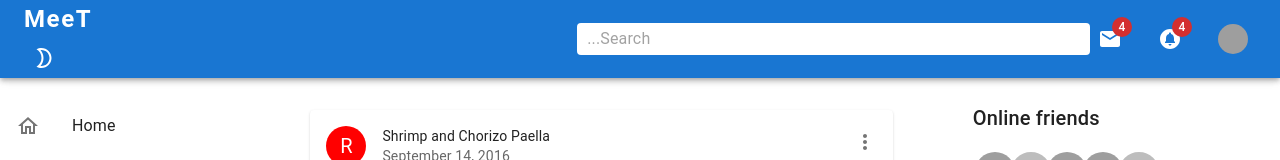
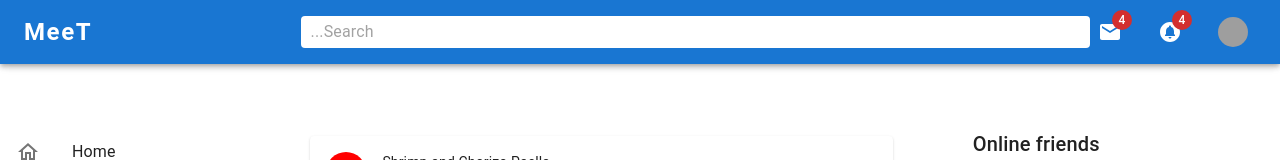
Before and after one commit to DevArtifacTs/mui-social-app-ui, a React (Create React App) app: page / in a window 1280 px wide. Shown: the top 160 px of the page. Built offline with nearby package versions, Linux system fonts and the light colour scheme; grey boxes are pictures that could not be loaded.

Commit message:
feat : implement drawer logic for append side left or right

```diff
--- a/src/App.js
+++ b/src/App.js
@@ -7,10 +7,13 @@ import Navbar from './components/Navbar'
 import { Box, Stack } from '@mui/material'
 import Add from './components/Add'
 import { createTheme, ThemeProvider } from '@mui/material/styles';
+import DrawerMenu from './components/DrawerMenu';
 
 function App() {
 
   const [mode, setMode] = useState('light')
+  const [sideBar, setSidebar] = useState(false)
+  const [rightBar, setRightBar] = useState(false)
 
   const darkTheme = createTheme({
     palette: {
@@ -21,7 +24,8 @@ function App() {
   return (
     <ThemeProvider theme={darkTheme} >
       <Box bgcolor={"background.default"} color={'text.primary'} >
-          <Navbar mode={mode}  setMode={setMode}/>
+          <Navbar mode={mode}  setMode={setMode} sideBar={sideBar} setSidebar={setSidebar} rightBar={rightBar} setRightBar={setRightBar}  />
+          <DrawerMenu/>
           <Stack direction='row' spacing={2} justifyContent='space-between' >
               <SideBar mode={mode}  setMode={setMode}/>
               <Feed/>
--- /dev/null
+++ b/src/components/DrawerMenu.jsx
@@ -0,0 +1,85 @@
+import React from 'react'
+import { Box, Drawer, Button, List, Divider, ListItem, ListItemButton, ListItemIcon, ListItemText, IconButton, Tooltip    } from '@mui/material'
+import InboxIcon from '@mui/icons-material/MoveToInbox';
+import MailIcon from '@mui/icons-material/Mail';
+import MenuIcon from '@mui/icons-material/Menu';
+import ForumIcon from '@mui/icons-material/Forum';
+
+function DrawerMenu({ appendSide}) {
+    const [state, setState] = React.useState({
+        top: false,
+        left: false,
+        bottom: false,
+        right: false,
+      });
+
+      const toggleDrawer = (anchor, open) => (event) => {
+        if (event.type === 'keydown' && (event.key === 'Tab' || event.key === 'Shift')) {
+          return;
+        }
+
+        setState({ ...state, [anchor]: open });
+      };
+
+      const list = (anchor) => (
+        <Box
+          sx={{ width: anchor === 'top' || anchor === 'bottom' ? 'auto' : 250 }}
+          role="presentation"
+          onClick={toggleDrawer(anchor, false)}
+          onKeyDown={toggleDrawer(anchor, false)}
+        >
+          <List>
+            {['Inbox', 'Starred', 'Send email', 'Drafts'].map((text, index) => (
+              <ListItem key={text} disablePadding>
+                <ListItemButton>
+                  <ListItemIcon>
+                    {index % 2 === 0 ? <InboxIcon /> : <MailIcon />}
+                  </ListItemIcon>
+                  <ListItemText primary={text} />
+                </ListItemButton>
+              </ListItem>
+            ))}
+          </List>
+          <Divider />
+          <List>
+            {['All mail', 'Trash', 'Spam'].map((text, index) => (
+              <ListItem key={text} disablePadding>
+                <ListItemButton>
+                  <ListItemIcon>
+                    {index % 2 === 0 ? <InboxIcon /> : <MailIcon />}
+                  </ListItemIcon>
+                  <ListItemText primary={text} />
+                </ListItemButton>
+              </ListItem>
+            ))}
+          </List>
+        </Box>
+      );
+
+
+
+  return (
+    <div>
+    {/* {['left', 'right', 'top', 'bottom'].map((anchor) => ( */}
+    { [ appendSide ==='left' ? 'left' : 'right'].map((anchor) => (
+      <React.Fragment key={anchor}>
+        <Tooltip title='Menu' >
+            <IconButton onClick={toggleDrawer(anchor, true)}>
+                {anchor === 'left' ? <MenuIcon sx={{ color: "white" }} />  : <ForumIcon sx={{ color: "white" }} />}
+            </IconButton>
+        </Tooltip>
+        {/* <Button onClick={toggleDrawer(anchor, true)}>{anchor}</Button> */}
+        <Drawer
+          anchor={anchor}
+          open={state[anchor]}
+          onClose={toggleDrawer(anchor, false)}
+        >
+          {list(anchor)}
+        </Drawer>
+      </React.Fragment>
+    ))}
+  </div>
+  )
+}
+
+export default DrawerMenu
--- a/src/components/Navbar.jsx
+++ b/src/components/Navbar.jsx
@@ -1,11 +1,11 @@
 import React, { useState } from 'react'
 import { AppBar, Toolbar, styled, Typography, Box, InputBase, Badge, Avatar, Menu, MenuItem, Autocomplete, IconButton, Stack, Tooltip, Switch, List, ListItem, ListItemButton, ListItemIcon } from '@mui/material'
-import MenuIcon from '@mui/icons-material/Menu';
 import ForumIcon from '@mui/icons-material/Forum';
 import MailIcon from '@mui/icons-material/Mail';
 import CircleNotificationsIcon from '@mui/icons-material/CircleNotifications';
 import ModeNightOutlinedIcon from '@mui/icons-material/ModeNightOutlined';
 import LightModeIcon from '@mui/icons-material/LightMode';
+import DrawerMenu from './DrawerMenu';
 
 
 //data
@@ -42,14 +42,14 @@ const UserBox = styled(Box)(({ theme }) => ({
   gap: '20px',
   alignItems: 'center',
   height: '80px',
-  flex : '0.5',
+  flex: '0.5',
   [theme.breakpoints.up('sm')]: {
     display: 'none'
   }
 
 }))
 
-function Navbar({mode, setMode}) {
+function Navbar({ mode, setMode, sideBar, setSidebar, rightBar, setRightBar }) {
 
   const [open, setOpen] = useState(false)
 
@@ -62,9 +62,9 @@ function Navbar({mode, setMode}) {
       <StyledToolbar>
         <Box flex={1}
           sx={{
-            display:'flex',
-            height : { xs : 80, sm : 'auto'} ,
-            padding : { xs : 2, sm : 0} ,
+            display: 'flex',
+            height: { xs: 80, sm: 'auto' },
+            padding: { xs: 2, sm: 0 },
             // border : '1px solid red',
             // backgroundColor : 'red'
           }}
@@ -84,20 +84,22 @@ function Navbar({mode, setMode}) {
             >
               MeeT
             </Typography>
-      <IconButton >
-                {mode === 'light' ? <ModeNightOutlinedIcon sx={{color :'white'}} onClick={() => setMode('dark')} /> : <LightModeIcon onClick={() => setMode('light')} />}
+            <IconButton sx={{display : { sx : 'block', sm :'none'}}}  >
+              {mode === 'light' ? <ModeNightOutlinedIcon sx={{ color: 'white' }} onClick={() => setMode('dark')} /> : <LightModeIcon onClick={() => setMode('light')} />}
             </IconButton>
           </Box>
 
-        <Stack ml={4} direction='row'  sx ={{display : { xs: 'block', sm: 'none',   }}}>
-          <IconButton>
+          <Stack ml={4} direction='row' sx={{ display: { xs: 'block', sm: 'none', } }}>
+            <IconButton onClick={(e)=> setSidebar(!sideBar) } >
               <Tooltip title='Menu' >
-              <MenuIcon sx={{color:"white"}} />
+                <DrawerMenu appendSide={'left'} />
+                {/* <MenuIcon sx={{ color: "white" }} /> */}
               </Tooltip>
             </IconButton>
             <IconButton>
               <Tooltip title='Messenger' >
-              <ForumIcon sx={{color:"white"}} />
+                <DrawerMenu appendSide={'right'} />
+                {/* <ForumIcon sx={{ color: "white" }} /> */}
               </Tooltip>
             </IconButton>
           </Stack>
@@ -105,12 +107,13 @@ function Navbar({mode, setMode}) {
         </Box>
         <Search
           sx={{
-          backgroundColor : 'background.default',
-          color : 'text.primary',
-          display : { xs: 'none', sm: 'block' },
+            backgroundColor: 'background.default',
+            color: 'text.primary',
+            display: { xs: 'none', sm: 'block' },
+            flexGrow : '1',
           }}
         >
-          <InputBase error={true} color={'red'}  placeholder='...Search' autoFocus={true} />
+          <InputBase error={true} color={'red'} placeholder='...Search' autoFocus={true} />
           {/* <Autocomplete
             disablePortal
             id="combo-box-demo"
@@ -139,8 +142,8 @@ function Navbar({mode, setMode}) {
             />
           </IconButton>
         </Icons>
-        <UserBox  sx={{display : 'flex', justifyContent:'center', alignItems : 'stretch' }}>
-            <Stack sx={{textAlign:'center', display : 'flex', flexDirection : 'column', justifyContent:'space-between', alignItems : 'stretch'}}>
+        <UserBox sx={{ display: 'flex', justifyContent: 'center', alignItems: 'stretch' }}>
+          <Stack sx={{ textAlign: 'center', display: 'flex', flexDirection: 'column', justifyContent: 'space-between', alignItems: 'stretch' }}>
             <IconButton onClick={(e) => setOpen(true)} sx={{ color: 'white' }} aria-label="add an alarm">
               <Avatar sx={{ width: 30, height: 30 }} alt="Remy Sharp" src="https://images.unsplash.com/photo-1499952127939-9bbf5af6c51c?ixlib=rb-1.2.1&ixid=MnwxMjA3fDB8MHxwaG90by1wYWdlfHx8fGVufDB8fHx8&auto=format&fit=crop&w=1176&q=80" />
             </IconButton>
@@ -169,17 +172,17 @@ function Navbar({mode, setMode}) {
         <MenuItem >My account</MenuItem>
         <MenuItem >Logout</MenuItem>
       </Menu>
-      <Box sx={{display : 'flex', justifyContent: 'center', width:'100%'}}>
+      <Box sx={{ display: 'flex', justifyContent: 'center', width: '100%' }}>
         <Search
           sx={{
-            backgroundColor : 'background.default',
-            color : 'text.primary',
-            width : '80%',
-            margin : 2,
-            display : { xs: 'block', sm: 'none' },
+            backgroundColor: 'background.default',
+            color: 'text.primary',
+            width: '80%',
+            margin: 2,
+            display: { xs: 'block', sm: 'none' },
           }}
         >
-            <InputBase error={true} color={'red'}  placeholder='...Search' autoFocus={true} />
+          <InputBase error={true} color={'red'} placeholder='...Search' autoFocus={true} />
         </Search>
       </Box>
     </AppBar>
```
Lines whose indentation alone changed are shown as unchanged.
